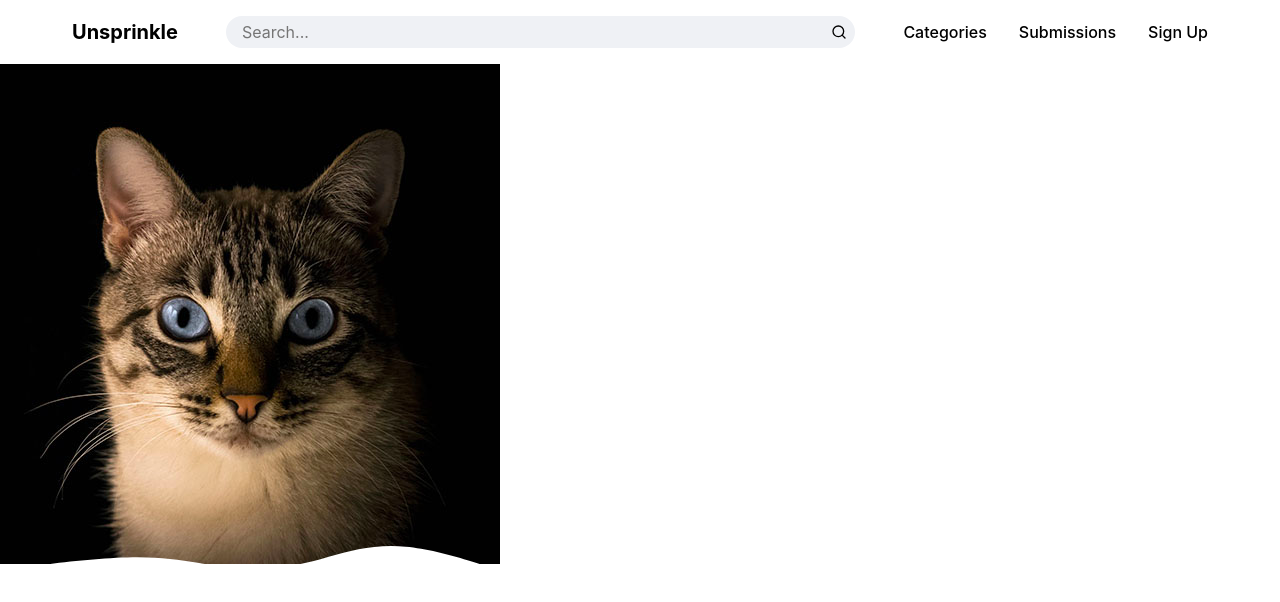
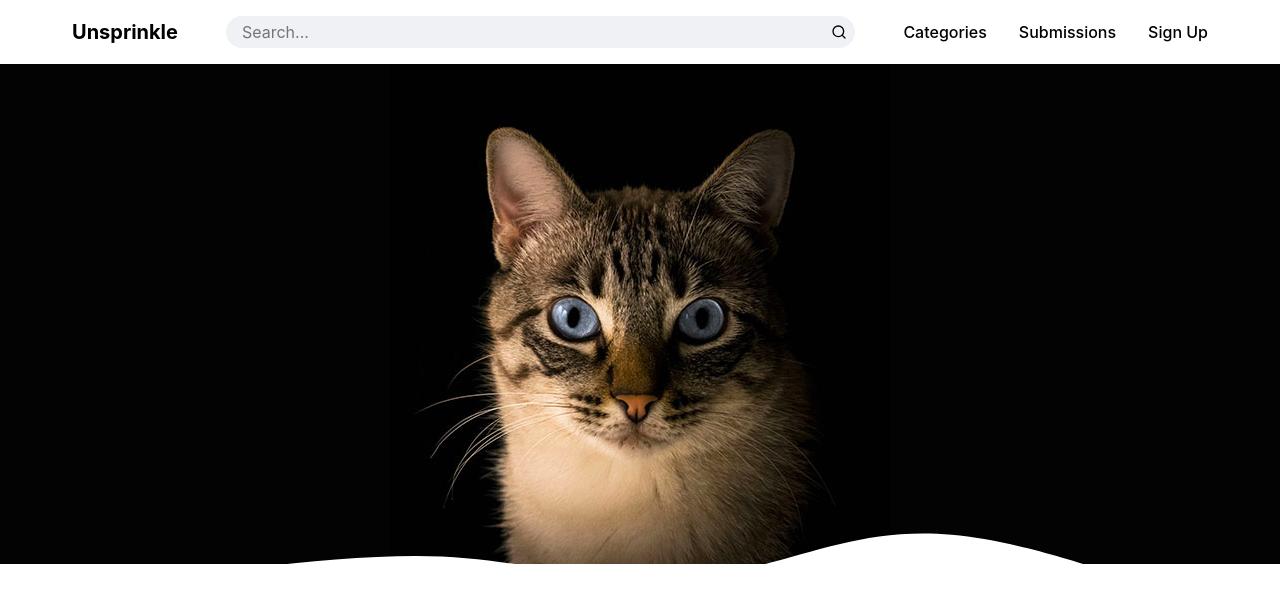
Before and after one commit to catharygr/galeria-image, a Next.js app: page / in a window 1280 px wide. Shown: the top 602 px of the page. Built offline with nearby package versions, Linux system fonts and the light colour scheme.

Commit message:
Trabajando con Hero.module.css

```diff
--- a/src/app/page.module.css
+++ b/src/app/page.module.css
@@ -3,7 +3,3 @@
   z-index: 2;
   top: 0;
 }
-
-.main {
-  display: flex;
-}
--- a/src/componentes/Hero/Hero.jsx
+++ b/src/componentes/Hero/Hero.jsx
@@ -10,11 +10,13 @@ export default function Hero() {
         className={styles.heroImage}
         src={hero}
         alt="Hero"
+        priority
       />
       <Image
         className={styles.swoop}
         src={swoop}
-        alt=""
+        alt="Gallery swoop"
+        priority
       />
     </section>
   );
--- a/src/componentes/Hero/Hero.module.css
+++ b/src/componentes/Hero/Hero.module.css
@@ -2,32 +2,21 @@
   position: relative;
   display: flex;
   justify-content: center;
-  align-items: flex-end;
+  align-items: center;
+  width: 100%;
   background: hsl(0deg 0% 1%);
-}
-
-.heroImage {
-  display: block;
-  width: 500px;
-  height: 500px;
-  max-height: 100%;
 }
 
 .swoop {
   position: absolute;
   left: 0;
   right: 0;
-  /*
-    Sobresaldrá por un par de píxeles para evitar cualquier problema
-    de redondeo de píxeles
-  */
   bottom: -20px;
   width: 100%;
 }
 
-/* @media (min-width: 23rem) {
+@media (max-width: 768px) {
   .wrapper {
-    width: calc(600 / 16 * 1rem);
-    align-items: center;
+    max-width: calc(500 / 16 * 1rem);
   }
-} */
+}
--- a/src/componentes/SearchInput/SearchInput.jsx
+++ b/src/componentes/SearchInput/SearchInput.jsx
@@ -12,6 +12,7 @@ export default function SearchInput(props) {
         <VisuallyHidden>Search</VisuallyHidden>
       </label>
       <input
+        id="search"
         type="search"
         placeholder="Search..."
         className={styles.input}
```
